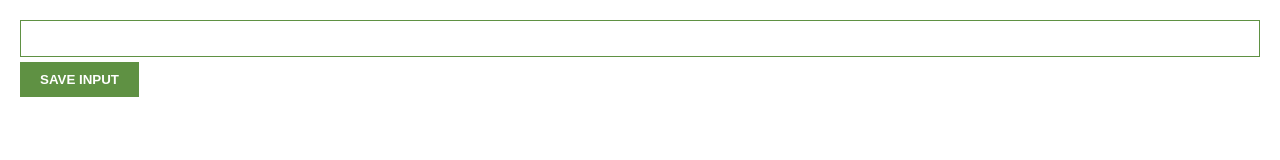
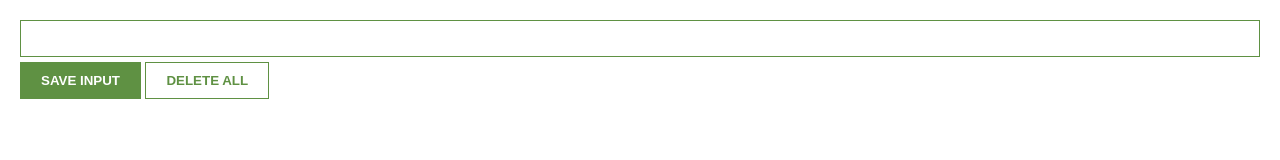
Before and after one commit to SaintJo/chrom_extension, a plain HTML site: page index.html in a window 1280 px wide. Drawn offline with Linux system fonts and the light colour scheme.

Commit message:
create a delete button

```diff
--- a/css/style.css
+++ b/css/style.css
@@ -18,8 +18,13 @@ button {
 	padding: 10px 20px ;
 	background: #5f9143;
 	color: #fff;
-	border: none;
+	border: 1px solid #5f9143;
 	font-weight: bold;
+}
+
+#delete-btn {
+	background: #fff;
+	color: #5f9143;
 }
 
 ul {
--- a/index.html
+++ b/index.html
@@ -9,6 +9,7 @@
 <body>
 	<input type="text" id="input-el">
 	<button id="input-btn">SAVE INPUT</button>
+	<button id="delete-btn">DELETE ALL</button>
 		<ul id="ul-el"></ul>
 	<script src="js/main.js"></script>
 </body>
```
